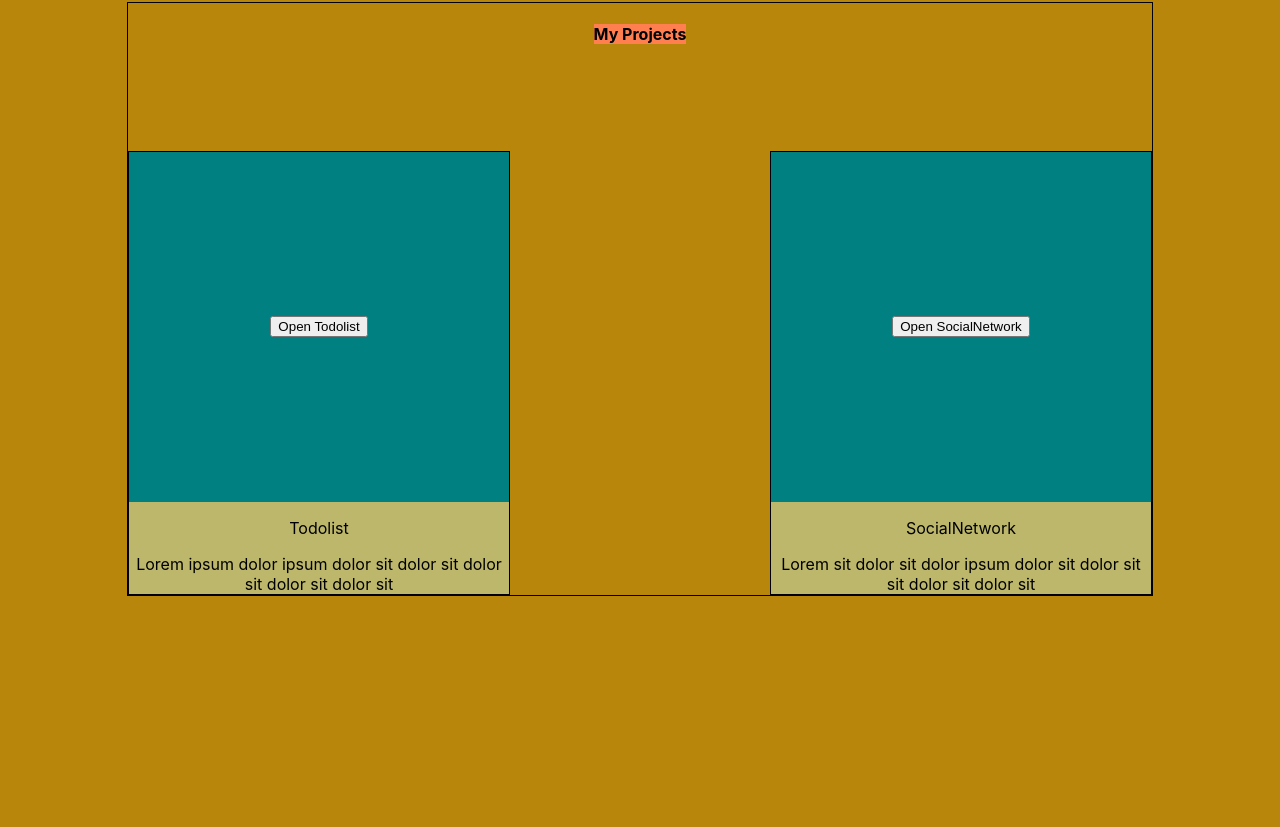
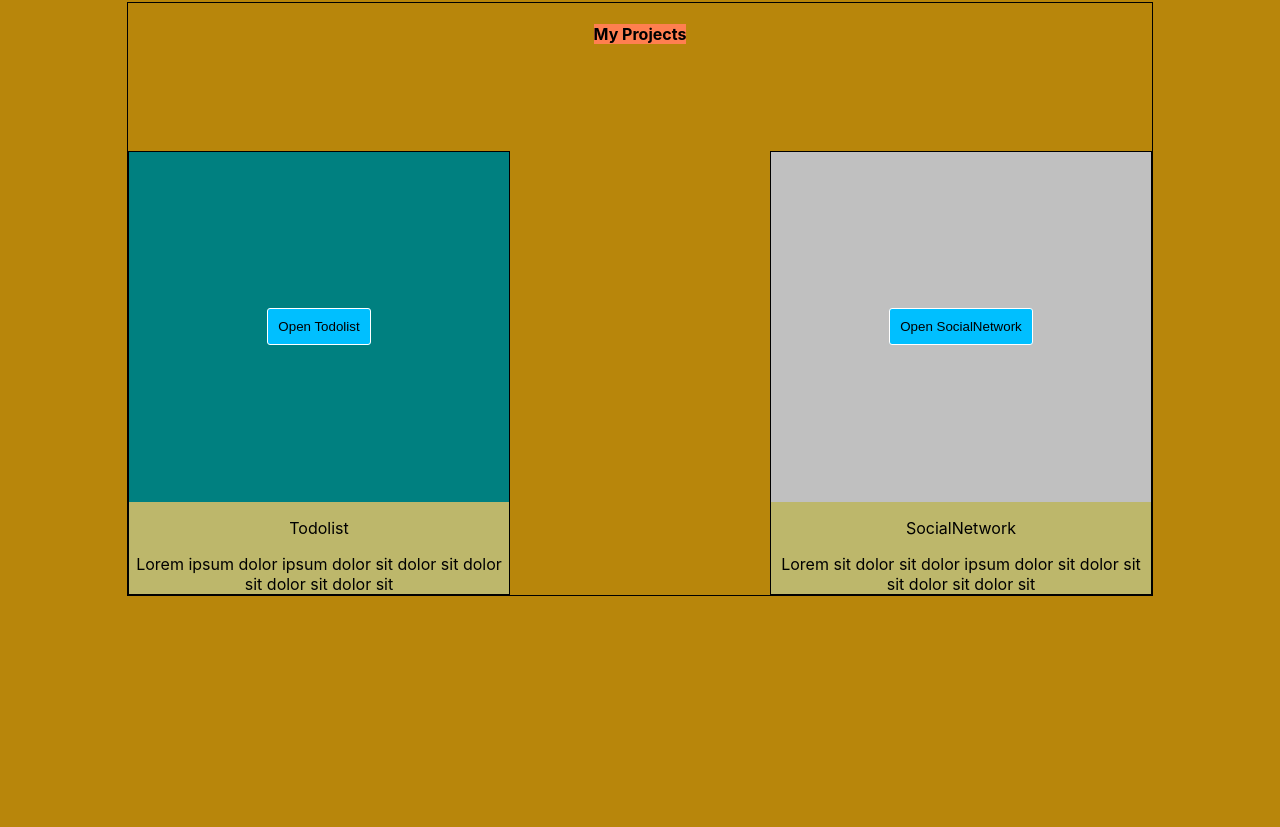
Before and after one commit to ShavelD/Portfolio-react, a React (Create React App) app: page / in a window 1280 px wide. Shown: the part 1953-2780 px from the top of the page. Built offline with nearby package versions, Linux system fonts and the light colour scheme.

Commit message:
COCO JAMBO

```diff
--- a/src/button/Button.js
+++ b/src/button/Button.js
@@ -1,4 +1,5 @@
 import React from 'react';
+import s from './Button.module.css'
 
 const Button = (props) => {
 
@@ -7,7 +8,7 @@ const Button = (props) => {
     }
 
     return (
-        <button onClick={onClickHandler}>{props.title}</button>
+        <button onClick={onClickHandler} className={s.finalClass}>{props.title}</button>
     );
 };
 
--- a/src/button/Button.module.css
+++ b/src/button/Button.module.css
@@ -1,14 +1,22 @@
-.default {
-    border-radius: 10px;
-    margin: 10px 0 10px 0;
+.finalClass {
+    background-color: deepskyblue;
+    border: 1px solid white;
+    padding: 10px 10px;
+    border-radius: 3px;
 }
 
-.red {
-    border-radius: 5px;
-    width: 35px;
-    height: 25px;
-    padding: 1px 12px 1px 12px;
-}
+
+/*.default {*/
+/*    border-radius: 10px;*/
+/*    margin: 10px 0 10px 0;*/
+/*}*/
+
+/*.red {*/
+/*    border-radius: 5px;*/
+/*    width: 35px;*/
+/*    height: 25px;*/
+/*    padding: 1px 12px 1px 12px;*/
+/*}*/
 
 /*button {*/
 /*    position: relative;*/
--- a/src/projects/myProjects/MyProjectsTodolist.js
+++ b/src/projects/myProjects/MyProjectsTodolist.js
@@ -1,5 +1,5 @@
 import React from 'react';
-import s from './MyProjectSocialNetwork.module.css'
+import s from './MyProjectsTodolist.module.css'
 import Button from "../../button/Button";
 
 const MyProjects = (props) => {
--- a/src/projects/myProjects/MyProjectsTodolist.module.css
+++ b/src/projects/myProjects/MyProjectsTodolist.module.css
@@ -4,7 +4,7 @@
 }
 
 .imgContainer {
-    background-color: teal;
+    background-color: silver;
     height: 350px;
     width: 100%;
     display: flex;
```
